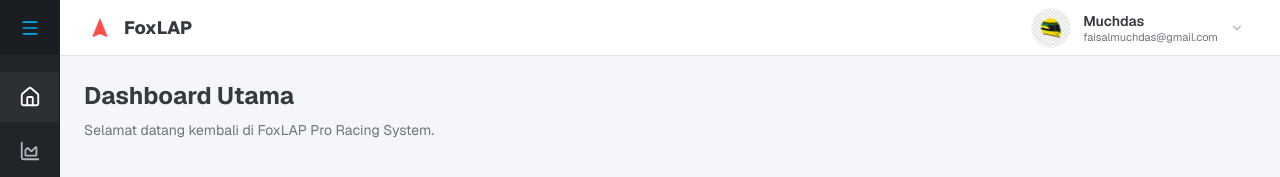
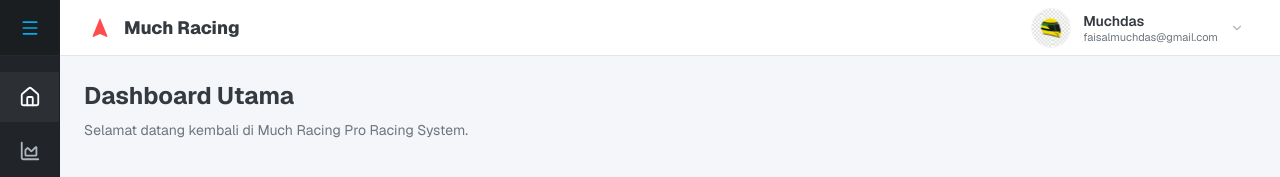
Before and after one commit to rottenplan/web-muchracing, a Next.js app: page / in a window 1280 px wide. Shown: the top 177 px of the page. Built offline with nearby package versions, Linux system fonts and the light colour scheme.

Commit message:
style: rebrand FoxLAP to Much Racing

```diff
--- a/app/page.tsx
+++ b/app/page.tsx
@@ -26,7 +26,7 @@ function HomeContent() {
             {/* Welcome/Header Section */}
             <div className="flex flex-col gap-2">
               <h1 className="text-2xl font-bold text-[#343a40]">Dashboard Utama</h1>
-              <p className="text-sm text-[#6c757d]">Selamat datang kembali di FoxLAP Pro Racing System.</p>
+              <p className="text-sm text-[#6c757d]">Selamat datang kembali di Much Racing Pro Racing System.</p>
             </div>
 
             {/* PRO HUB - Fast Access Logic */}
--- a/components/topbar/TopBar.tsx
+++ b/components/topbar/TopBar.tsx
@@ -29,7 +29,7 @@ export default function TopBar() {
                         <path d="M12 2L4.5 20.29L5.21 21L12 18L18.79 21L19.5 20.29L12 2Z" fill="#ff4d4d" />
                     </svg>
                 </div>
-                <span className="font-extrabold text-[#343a40] text-lg">FoxLAP</span>
+                <span className="font-extrabold text-[#343a40] text-lg">Much Racing</span>
             </div>
 
             {/* Profile Section */}
```
